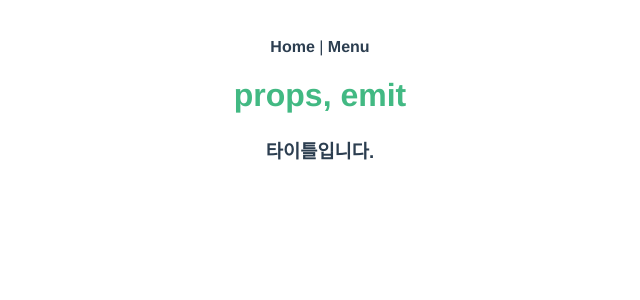
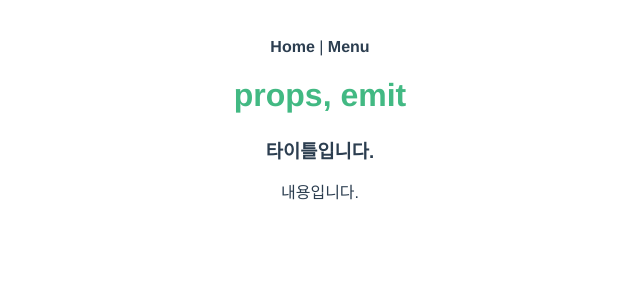
Before and after one commit to kyeongmin21/vueStudy, a Vue app: page /props in a window 1280 px wide. Shown: the top 300 px of the page, without its empty margins (320-960 px from the left). Built offline with nearby package versions, Linux system fonts and the light colour scheme.

Commit message:
props 데이터값 바인딩 추가

```diff
--- a/src/components/Emit.vue
+++ b/src/components/Emit.vue
@@ -1,6 +1,7 @@
 <template>
   <div>
       <h3>{{ title }}</h3>
+      <p> {{ content }}</p>
   </div>
 </template>
 
@@ -11,7 +12,8 @@ export default {
     title: {
       type: String,
       required: true
-    }
+    },
+    content: String,
   },
   data() {
     return {
--- a/src/views/Props.vue
+++ b/src/views/Props.vue
@@ -1,7 +1,7 @@
 <template>
   <div>
     <h1>props, emit</h1>
-    <Emit title="타이틀입니다."></Emit>
+    <Emit title="타이틀입니다." :content="cont"></Emit>
   </div>
 </template>
 
@@ -15,7 +15,7 @@ export default {
   },
   data() {
     return {
-
+      cont: '내용입니다.'
     };
   },
   methods: {
```
